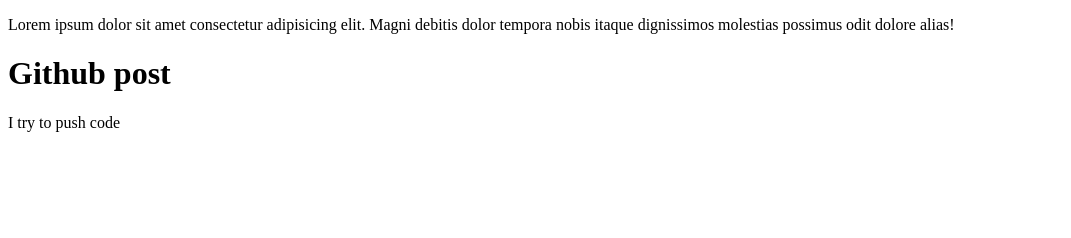
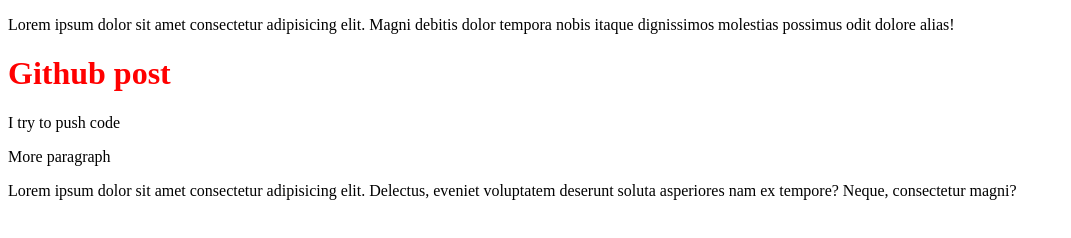
Before and after one commit to syedmehedi0003/my-second-repo, a plain HTML site: page index.html in a window 1280 px wide. Shown: the whole page, without its empty margins (0-1071 px from the left). Drawn offline with Linux system fonts and the light colour scheme.

Commit message:
styles added

```diff
--- a/index.html
+++ b/index.html
@@ -5,11 +5,15 @@
     <meta http-equiv="X-UA-Compatible" content="IE=edge">
     <meta name="viewport" content="width=device-width, initial-scale=1.0">
     <title>Second-Repo</title>
+    <link rel="stylesheet" href="style.css">
 </head>
 <body>
     <p>Lorem ipsum dolor sit amet consectetur adipisicing elit.
          Magni debitis dolor tempora nobis itaque dignissimos molestias possimus odit dolore alias!</p>
     <h1>Github post</h1>
     <p>I try to push code</p>
+    <p>More paragraph</p>
+    <p>Lorem ipsum dolor sit amet consectetur adipisicing elit. Delectus,
+         eveniet voluptatem deserunt soluta asperiores nam ex tempore? Neque, consectetur magni?</p>
 </body>
 </html>
--- /dev/null
+++ b/style.css
@@ -0,0 +1,3 @@
+h1{
+    color: red;
+}
```
